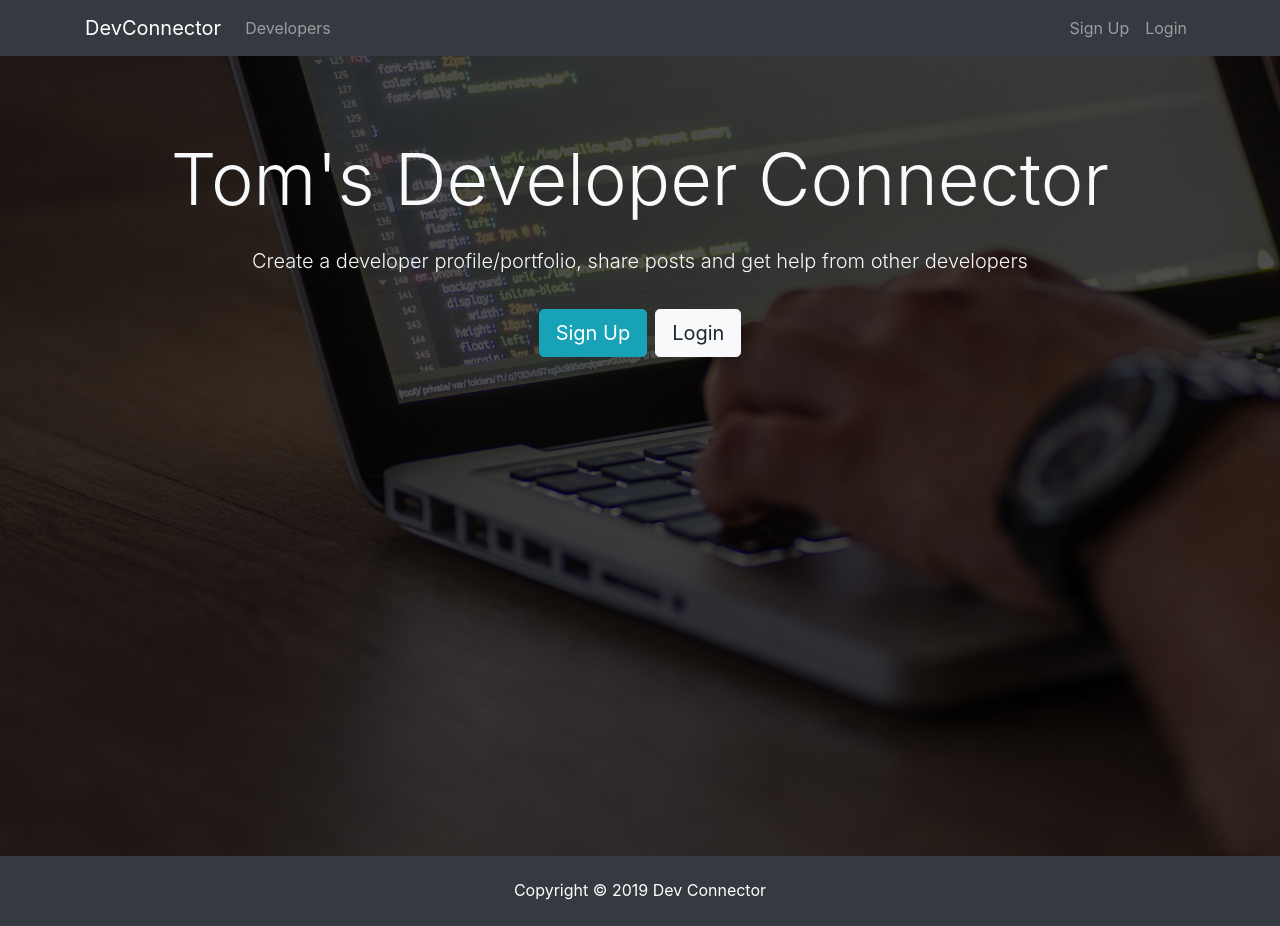
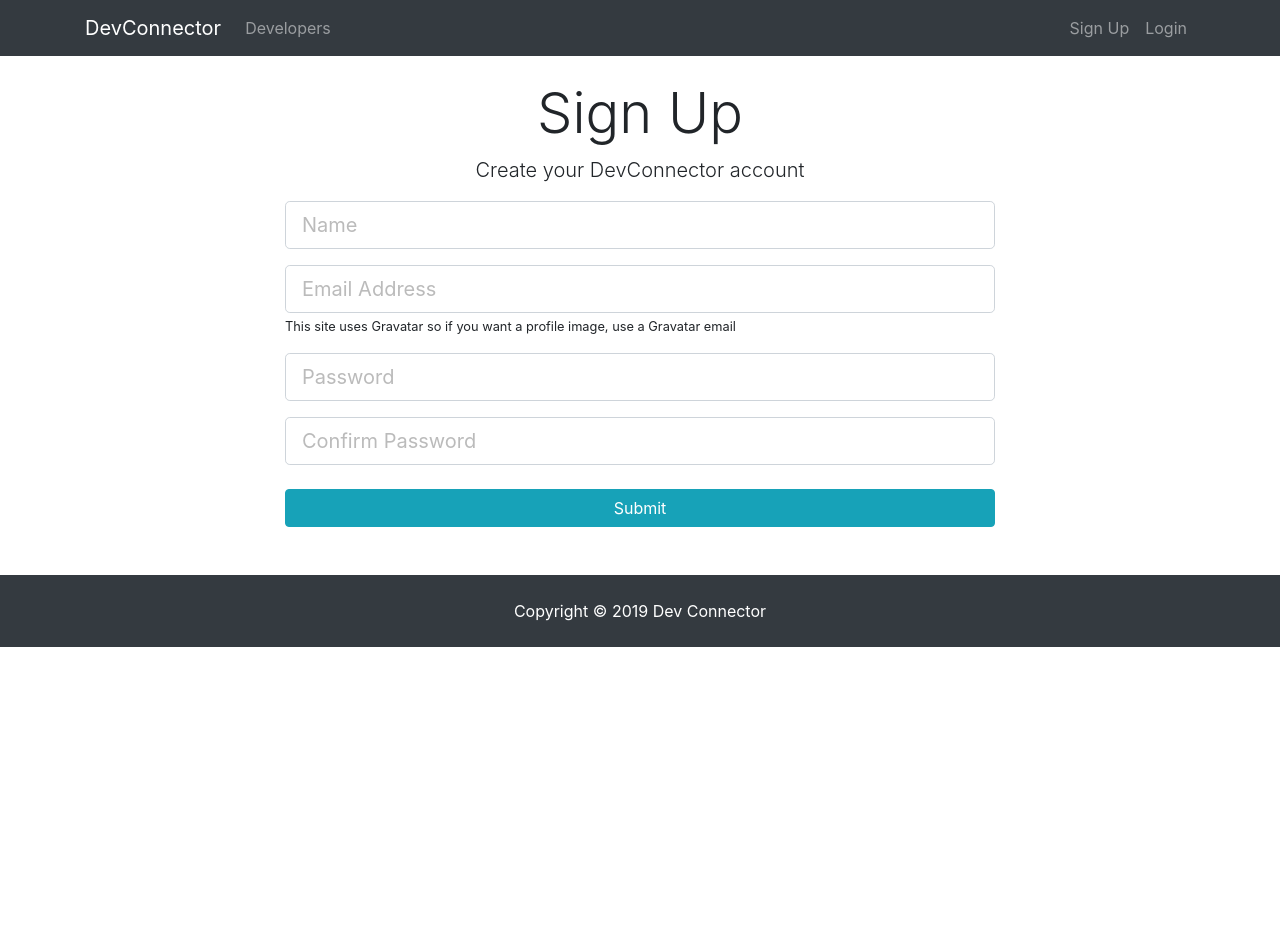
Before and after one commit to tomkent321/developer_connect, a React (Create React App) app in the folder client/: page /register in a window 1280 px wide. After the commit the page ends 800 px from the top, so only its background shows below. Built offline with nearby package versions, Linux system fonts and the light colour scheme.

Commit message:
React routes and auth components

```diff
--- a/client/package.json
+++ b/client/package.json
@@ -5,6 +5,7 @@
   "dependencies": {
     "react": "^16.8.4",
     "react-dom": "^16.8.4",
+    "react-router-dom": "^5.0.0",
     "react-scripts": "2.1.8"
   },
   "scripts": {
--- a/client/src/App.js
+++ b/client/src/App.js
@@ -1,17 +1,28 @@
 import React, { Component } from "react";
-import "./App.css";
+import { BrowserRouter as Router, Route } from "react-router-dom";
+
 import Navbar from "./components/layout/Navbar";
 import Footer from "./components/layout/Footer";
 import Landing from "./components/layout/Landing";
+import Register from "./components/auth/Register";
+import Login from "./components/auth/Login";
+
+import "./App.css";
 
 class App extends Component {
   render() {
     return (
-      <div className="App">
-        <Navbar />
-        <Landing />
-        <Footer />
-      </div>
+      <Router>
+        <div className="App">
+          <Navbar />
+          <Route exact path="/" component={Landing} />
+          <div className="container">
+            <Route exact path="/register" component={Register} />
+            <Route exact path="/login" component={Login} />
+          </div>
+          <Footer />
+        </div>
+      </Router>
     );
   }
 }
--- /dev/null
+++ b/client/src/components/auth/Login.js
@@ -0,0 +1,29 @@
+import React, { Component } from 'react'
+
+class Login extends Component {
+  render() {
+    return (
+      <div className="login">
+    <div className="container">
+      <div className="row">
+        <div className="col-md-8 m-auto">
+          <h1 className="display-4 text-center">Log In</h1>
+          <p className="lead text-center">Sign in to your DevConnector account</p>
+          <form action="dashboard.html">
+            <div className="form-group">
+              <input type="email" className="form-control form-control-lg" placeholder="Email Address" name="email" />
+            </div>
+            <div className="form-group">
+              <input type="password" className="form-control form-control-lg" placeholder="Password" name="password" />
+            </div>
+            <input type="submit" className="btn btn-info btn-block mt-4" />
+          </form>
+        </div>
+      </div>
+    </div>
+  </div>
+    )
+  }
+}
+
+export default Login;
--- /dev/null
+++ b/client/src/components/auth/Register.js
@@ -0,0 +1,92 @@
+import React, { Component } from "react";
+
+class Register extends Component {
+  state = {
+    name: "",
+    email: "",
+    password: "",
+    password2: "",
+    error: {}
+  }
+
+  onChange = (e) => {
+
+    this.setState({[e.target.name]: e.target.value});
+ }
+
+
+  render() {
+
+
+
+
+
+    return (
+      <div className="register">
+        <div className="container">
+          <div className="row">
+            <div className="col-md-8 m-auto">
+              <h1 className="display-4 text-center">Sign Up</h1>
+              <p className="lead text-center">
+                Create your DevConnector account
+              </p>
+              <form action="create-profile.html">
+                <div className="form-group">
+                  <input
+                    type="text"
+                    className="form-control form-control-lg"
+                    placeholder="Name"
+                    name="name"
+                    value={this.state.name}
+                    onChange={this.onChange}
+
+                  />
+                </div>
+                <div className="form-group">
+                  <input
+                    type="email"
+                    className="form-control form-control-lg"
+                    placeholder="Email Address"
+                    name="email"
+                    value={this.state.email}
+                    onChange={this.onChange}
+
+                  />
+                  <small classNameName="form-text text-muted">
+                    This site uses Gravatar so if you want a profile image, use
+                    a Gravatar email
+                  </small>
+                </div>
+                <div className="form-group">
+                  <input
+                    type="password"
+                    className="form-control form-control-lg"
+                    placeholder="Password"
+                    name="password"
+                    value={this.state.password}
+                    onChange={this.onChange}
+
+                  />
+                </div>
+                <div className="form-group">
+                  <input
+                    type="password"
+                    className="form-control form-control-lg"
+                    placeholder="Confirm Password"
+                    name="password2"
+                    value={this.state.password2}
+                    onChange={this.onChange}
+
+                  />
+                </div>
+                <input type="submit" className="btn btn-info btn-block mt-4" />
+              </form>
+            </div>
+          </div>
+        </div>
+      </div>
+    );
+  }
+}
+
+export default Register;
--- a/client/src/components/layout/Landing.js
+++ b/client/src/components/layout/Landing.js
@@ -1,4 +1,5 @@
 import React, { Component } from "react";
+import { Link } from "react-router-dom";
 
 class Landing extends Component {
   render() {
@@ -15,12 +16,12 @@
                   from other developers
                 </p>
                 <hr />
-                <a href="register.html" className="btn btn-lg btn-info mr-2">
+                <Link to="/register" className="btn btn-lg btn-info mr-2">
                   Sign Up
-                </a>
-                <a href="login.html" className="btn btn-lg btn-light">
+                </Link>
+                <Link to="/login" className="btn btn-lg btn-light">
                   Login
-                </a>
+                </Link>
               </div>
             </div>
           </div>
--- a/client/src/components/layout/Navbar.js
+++ b/client/src/components/layout/Navbar.js
@@ -1,13 +1,14 @@
 import React, { Component } from "react";
+import { Link } from "react-router-dom";
 
 class Navbar extends Component {
   render() {
     return (
       <nav className="navbar navbar-expand-sm navbar-dark bg-dark mb-4">
         <div className="container">
-          <a className="navbar-brand" href="landing.html">
+          <Link className="navbar-brand" to="/">
             DevConnector
-          </a>
+          </Link>
           <button
             className="navbar-toggler"
             type="button"
@@ -20,23 +21,23 @@
           <div className="collapse navbar-collapse" id="mobile-nav">
             <ul className="navbar-nav mr-auto">
               <li className="nav-item">
-                <a className="nav-link" href="profiles.html">
+                <Link className="nav-link" to="profiles">
                   {" "}
                   Developers
-                </a>
+                </Link>
               </li>
             </ul>
 
             <ul className="navbar-nav ml-auto">
               <li className="nav-item">
-                <a className="nav-link" href="register.html">
+                <Link className="nav-link" to="/register">
                   Sign Up
-                </a>
+                </Link>
               </li>
               <li className="nav-item">
-                <a className="nav-link" href="login.html">
+                <Link className="nav-link" to="/login">
                   Login
-                </a>
+                </Link>
               </li>
             </ul>
           </div>
```
